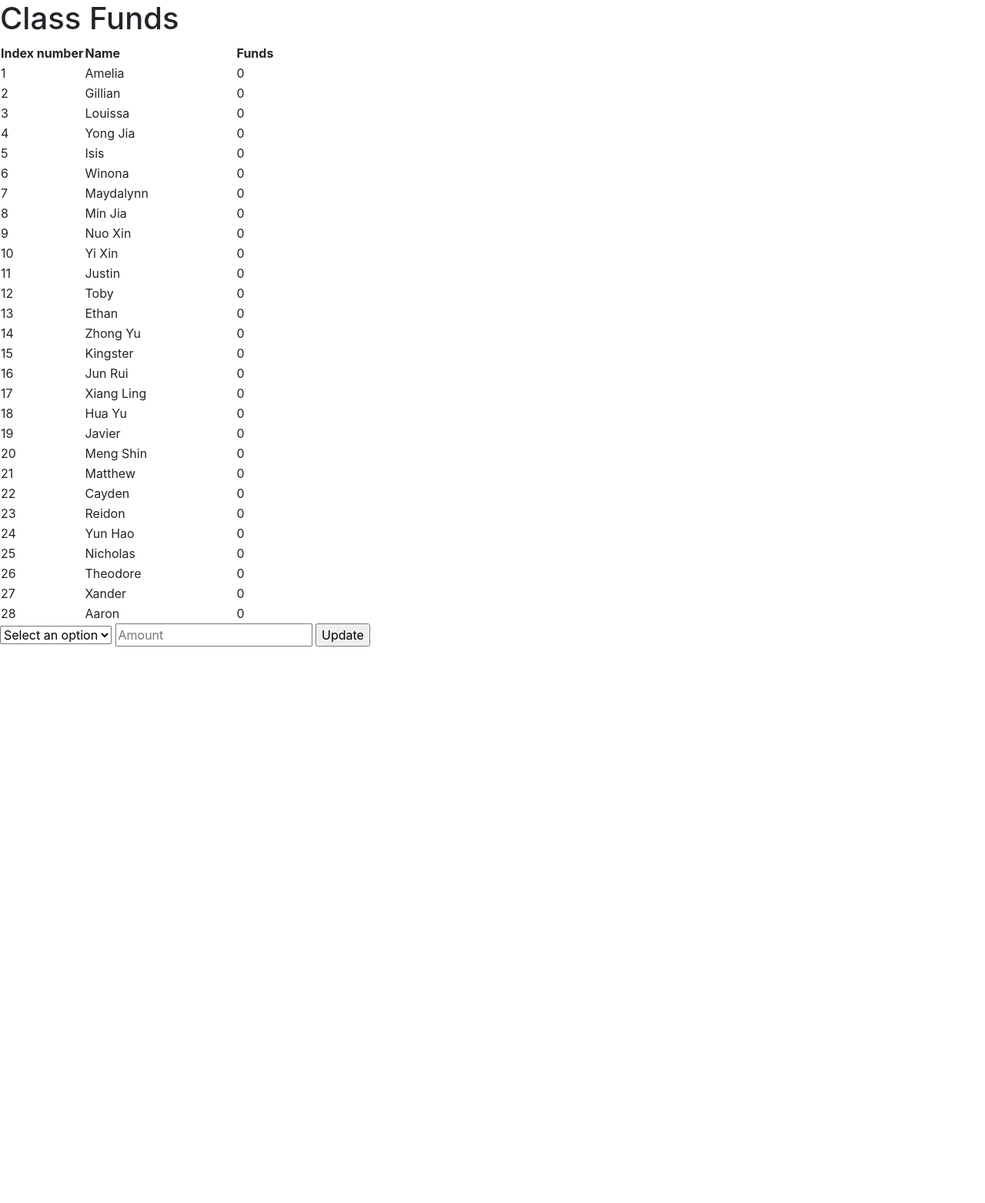
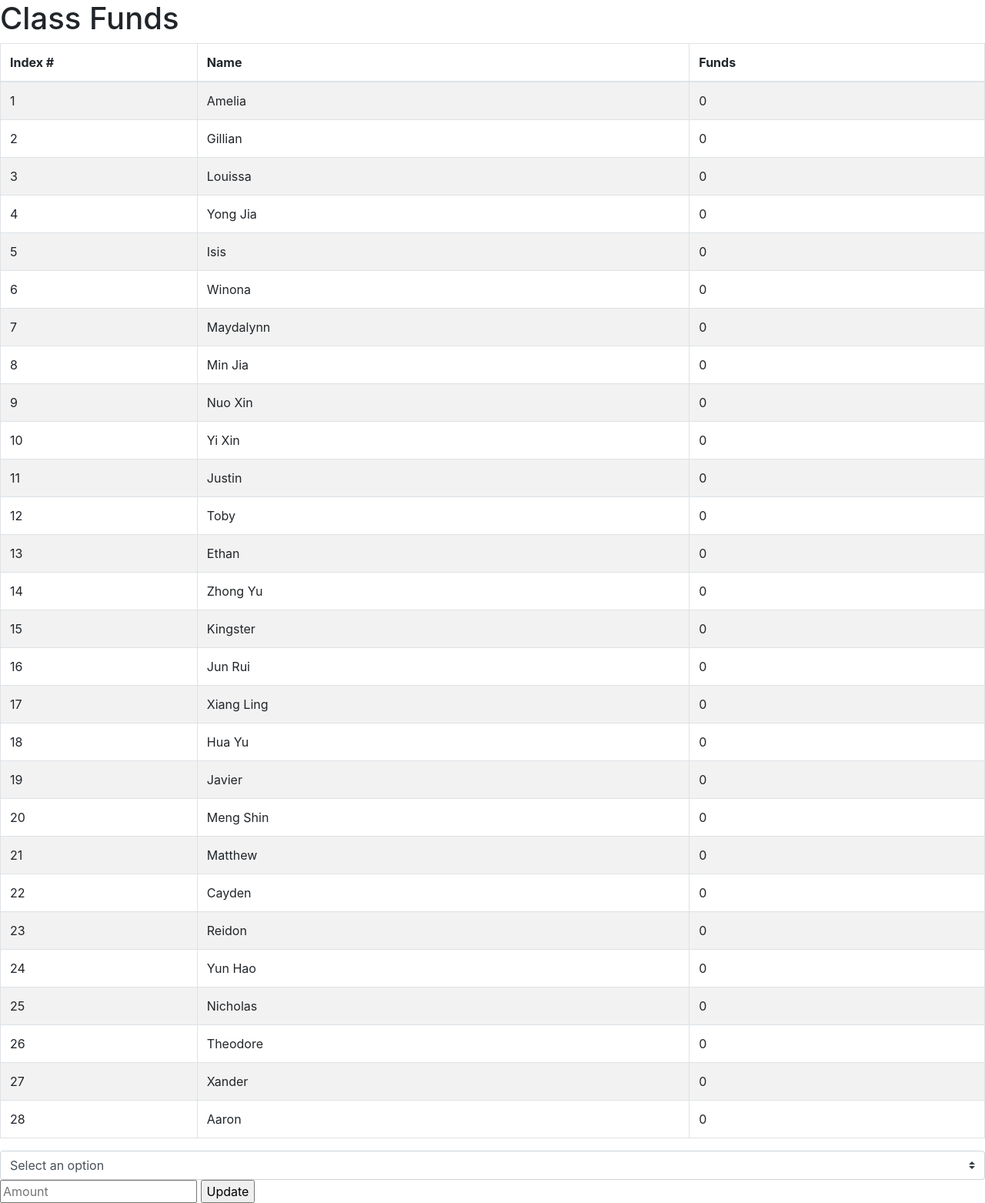
Before and after one commit to LimMengShin/235c33, a Flask app: page /funds in a window 1280 px wide. Shown: the whole page at 77% size. Before the commit the page ends 840 px from the top, so only its background shows below. Run offline with Flask 3, Linux system fonts and the light colour scheme; data comes from the database, SQL or seed files in the repository; both versions use the stored data as it was after the commit; some libraries are stand-ins or nearby versions.

Commit message:
Edited stylising

```diff
--- a/Class Site/app.py
+++ b/Class Site/app.py
@@ -1,9 +1,7 @@
 from flask import Flask, render_template, request, redirect
-from flask_bootstrap import Bootstrap
 import sqlite3
 
 app = Flask(__name__)
-Bootstrap(app)
 
 NAMES = ['Amelia', 'Gillian', 'Louissa', 'Yong Jia', 'Isis', 'Winona', 'Maydalynn', 'Min Jia', 'Nuo Xin', 'Yi Xin', 'Justin', 'Toby', 'Ethan', 'Zhong Yu', 'Kingster', 'Jun Rui', 'Xiang Ling', 'Hua Yu', 'Javier', 'Meng Shin', 'Matthew', 'Cayden', 'Reidon', 'Yun Hao', 'Nicholas', 'Theodore', 'Xander', 'Aaron']
 funds = {}
--- a/Class Site/templates/class_funds.html
+++ b/Class Site/templates/class_funds.html
@@ -2,14 +2,14 @@
 
 {% block body %}
 <h1>Class Funds</h1>
-<div class="funds_display">
-    <table>
-        <col style="width:25%">
-        <col style="width:45%">
+<div id="mytable">
+    <table class="table-striped table table-bordered">
+        <col style="width:20%">
+        <col style="width:50%">
         <col style="width:30%">
         <thead>
             <tr>
-                <th>Index number</th>
+                <th>Index #</th>
                 <th>Name</th>
                 <th>Funds</th>
             </tr>
@@ -29,7 +29,7 @@
 <div class="submission">
     <span>
         <form action="/funds" method="post">
-            <select name="group">
+            <select name="group" class="custom-select d-flex">
                 <option disabled selected value="">Select an option</option>
                 <option value="etasds">Test option</option>
             </select>
--- a/Class Site/templates/layout.html
+++ b/Class Site/templates/layout.html
@@ -3,10 +3,10 @@
     <head>
         <meta charset="UTF-8">
         <meta http-equiv="X-UA-Compatible" content="IE=edge">
-        <meta name="viewport" content="width=device-width, initial-scale=1.0">
-        <title>5C33</title>
+        <meta name="viewport" content="width=device-width, initial-scale=1, shrink-to-fit=no">
         <link rel="stylesheet" href="{{ url_for('static', filename='css/style.css') }}">
         <link rel="stylesheet" href="https://cdn.jsdelivr.net/npm/bootstrap@4.3.1/dist/css/bootstrap.min.css" integrity="sha384-ggOyR0iXCbMQv3Xipma34MD+dH/1fQ784/j6cY/iJTQUOhcWr7x9JvoRxT2MZw1T" crossorigin="anonymous">
+        <title>5C33</title>
     </head>
     <body>
         {% block body %}{% endblock %}
```
Also changed, not shown: Class Site/class_funds.db.
